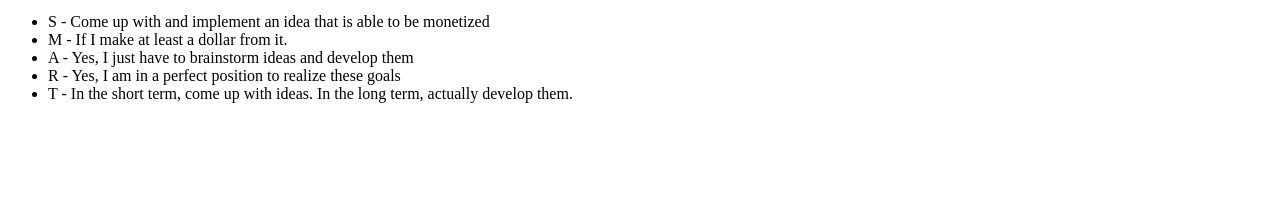
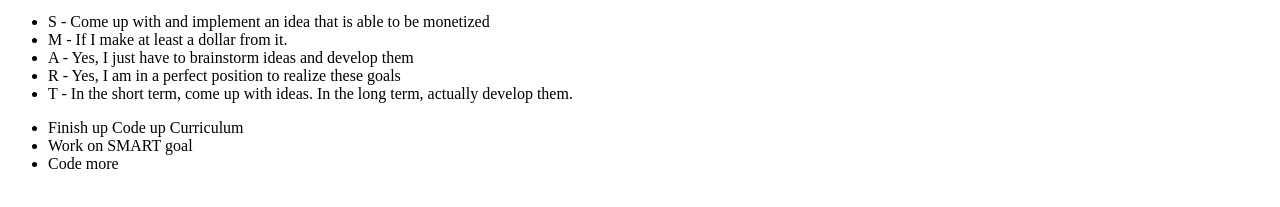
Before and after one commit to jschoi244/codeup-web-exercises, a website: page warm-ups/warmup.html in a window 1280 px wide. Shown: the part 155-362 px from the top of the page. Drawn offline with Linux system fonts and the light colour scheme.

Commit message:
11/27 warmups

```diff
--- a/warm-ups/warmup.html
+++ b/warm-ups/warmup.html
@@ -18,5 +18,11 @@
         <li>R - Yes, I am in a perfect position to realize these goals</li>
         <li>T - In the short term, come up with ideas. In the long term, actually develop them.</li>
     </ul>
+    <ul>
+        <li>Finish up Code up Curriculum</li>
+        <li>Work on SMART goal</li>
+        <li>Code more</li>
+    </ul>
+
 </body>
 </html>
```
